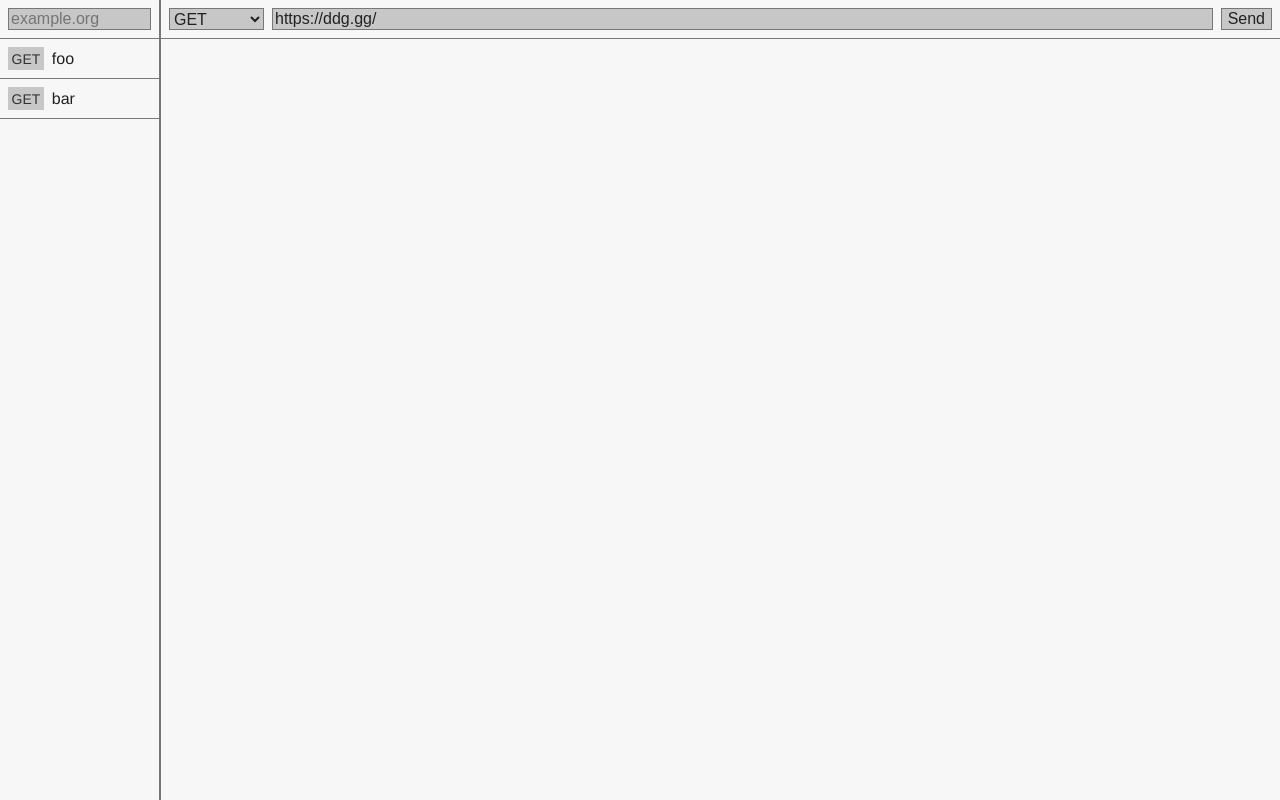
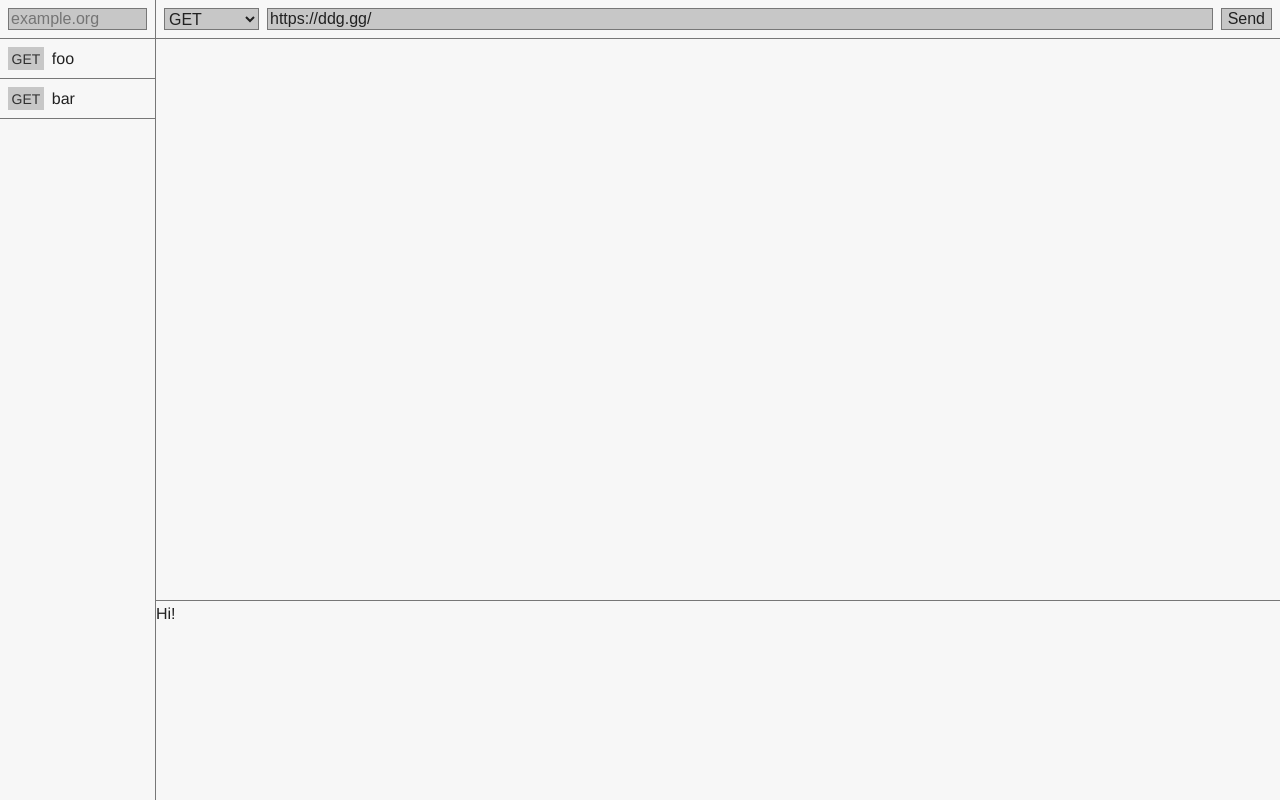
Before and after one commit to eyebrow-fish/starman, a Vue app: page / in a window 1280 px wide. Built offline with nearby package versions, Linux system fonts and the light colour scheme.

Commit message:
output pane with resizing

```diff
--- a/src/App.vue
+++ b/src/App.vue
@@ -1,17 +1,21 @@
 <template>
   <div class="main">
     <NavList/>
-    <QueryEditor/>
+    <div class="right-pane">
+      <QueryEditor/>
+      <OutputPane/>
+    </div>
   </div>
 </template>
 
 <script>
-import NavList from '@/query-list/QueryList'
-import QueryEditor from '@/query-editor/QueryEditor'
+import NavList from '@/query/QueryList'
+import QueryEditor from '@/query/QueryEditor'
+import OutputPane from '@/output/OutputPane'
 
 export default {
   name: 'App',
-  components: {QueryEditor, NavList},
+  components: {OutputPane, QueryEditor, NavList},
 }
 </script>
 
@@ -21,4 +25,11 @@ export default {
   width: 100%;
   height: 100%;
 }
+
+.right-pane {
+  display: flex;
+  flex-direction: column;
+  flex-grow: 1;
+  margin-left: -4px;
+}
 </style>
--- a/src/main.js
+++ b/src/main.js
@@ -1,29 +1,11 @@
 import {createApp} from 'vue'
 import App from './App.vue'
 import {createStore} from 'vuex'
+import queries from '@/vuex/queries'
 
 const store = createStore({
-  state: {
-    queryItems: [
-      {
-        id: 0,
-        name: 'foo',
-        method: 'GET',
-        url: 'https://ddg.gg/',
-      },
-      {
-        id: 1,
-        name: 'bar',
-        method: 'GET',
-        url: 'https://stackoverflow.com/',
-      },
-    ],
-    selectedId: 0,
-  },
-  mutations: {
-    setSelectedId(store, value) {
-      store.selectedId = value
-    },
+  modules: {
+    queries,
   },
 })
 
--- /dev/null
+++ b/src/output/OutputPane.vue
@@ -0,0 +1,16 @@
+<template>
+  <ResizablePane :min-size="200" isVertical>
+    <div class="output">Hi!</div>
+  </ResizablePane>
+</template>
+
+<script>
+import ResizablePane from '@/panes/ResizablePane'
+export default {
+  name: 'OutputPane',
+  components: {ResizablePane},
+}
+</script>
+
+<style scoped>
+</style>
--- /dev/null
+++ b/src/panes/ResizablePane.vue
@@ -0,0 +1,96 @@
+<template>
+  <div
+    class="resizable-pane"
+    :class="{vertical: isVertical, horizontal: !isVertical}"
+    :style="{
+      [isVertical ? 'height' : 'width']: `${size}px`,
+      [isVertical ? 'min-height' : 'min-width']: `${minSize}px`,
+    }"
+    draggable="false"
+  >
+    <div
+      class="resize-anchor"
+      :class="{resizing: resizing}"
+      @mousedown="startResize"
+      v-if="isVertical"
+    ></div>
+    <slot></slot>
+    <div
+      class="resize-anchor"
+      :class="{resizing: resizing}"
+      @mousedown="startResize"
+      v-if="!isVertical"
+    ></div>
+  </div>
+</template>
+
+<script>
+export default {
+  name: "ResizablePane",
+  props: {
+    minSize: {
+      type: Number,
+      required: true,
+    },
+    isVertical: Boolean,
+  },
+  data() {
+    return {
+      size: +this.minSize,
+      resizing: false,
+    }
+  },
+  mounted() {
+    document.addEventListener('mouseup', this.endResizeListener)
+  },
+  unmounted() {
+    document.removeEventListener('mouseup', this.endResizeListener)
+  },
+  methods: {
+    startResize() {
+      this.resizing = true
+      document.body.style.cursor = this.isVertical ? 'row-resize' : 'col-resize'
+      document.addEventListener('mousemove', this.resizeListener)
+    },
+    endResizeListener() {
+      if (!this.resizing) return
+      this.resizing = false
+      document.body.style.cursor = 'default'
+      document.removeEventListener('mousemove', this.resizeListener)
+    },
+    resizeListener(e) {
+      if (this.size >= this.minSize)
+        this.size += this.isVertical ? -e.movementY : e.movementX
+      else
+        this.size = this.minSize
+    },
+  },
+}
+</script>
+
+<style scoped>
+.resizable-pane {
+  display: flex;
+  z-index: 1;
+}
+
+.resizable-pane.vertical {
+  flex-direction: column;
+}
+
+.resizable-pane.horizontal .resize-anchor {
+  cursor: col-resize;
+  border-left: solid 1px var(--border-color);
+  border-right: solid 4px transparent;
+}
+
+.resizable-pane.vertical .resize-anchor {
+  cursor: row-resize;
+  border-top: solid 1px var(--border-color);
+  border-bottom: solid 4px transparent;
+}
+
+.resize-anchor:hover, .resize-anchor.resizing {
+  border-left-color: var(--accent-color);
+}
+</style>
--- a/src/query-list/QueryList.vue
+++ /dev/null
@@ -1,107 +0,0 @@
-<template>
-  <div class="list-main">
-    <div class="list" :style="{width: `${listWidth}px`}">
-      <div class="search-area">
-        <input class="search" type="text" v-model="search" placeholder="example.org">
-      </div>
-      <div v-for="item in items" :key="item.id">
-        <QueryItem :value="item" @click="selectItem(item)"/>
-      </div>
-    </div>
-    <div
-      class="resize-anchor"
-      :class="{resizing: resizing}"
-      @mousedown="startResize"
-    ></div>
-  </div>
-</template>
-
-<script>
-import QueryItem from '@/query-list/QueryItem'
-import {searchMatch} from '@/lib/strings'
-import {mapMutations, mapState} from 'vuex'
-
-export default {
-  name: 'NavList',
-  components: {QueryItem},
-  data() {
-    return {
-      search: '',
-      listWidth: 160,
-      resizing: false,
-    }
-  },
-  mounted() {
-    document.addEventListener('mouseup', this.endResizeListener)
-  },
-  unmounted() {
-    document.removeEventListener('mouseup', this.endResizeListener)
-  },
-  computed: {
-    ...mapState(['queryItems']),
-    items() {
-      return this.queryItems.filter(i =>
-        searchMatch(i.method, this.search) || searchMatch(i.name, this.search),
-      )
-    },
-  },
-  methods: {
-    ...mapMutations(['setSelectedId']),
-    selectItem(item) {
-      this.setSelectedId(item.id)
-    },
-    startResize() {
-      this.resizing = true
-      document.body.style.cursor = 'col-resize'
-      document.addEventListener('mousemove', this.resizeListener)
-    },
-    endResizeListener() {
-      if (!this.resizing) return
-      this.resizing = false
-      document.body.style.cursor = 'default'
-      document.removeEventListener('mousemove', this.resizeListener)
-    },
-    resizeListener(e) {
-      this.listWidth += e.movementX
-    },
-  },
-}
-</script>
-
-<style scoped>
-.list-main {
-  display: flex;
-  overflow-x: hidden;
-  z-index: 1;
-}
-
-.resize-anchor {
-  border-left: solid 1px var(--border-color);
-  cursor: col-resize;
-  border-right: solid 4px transparent;
-}
-
-.resize-anchor:hover, .resize-anchor.resizing {
-  border-left-color: var(--accent-color);
-}
-
-.list {
-  display: flex;
-  flex-direction: column;
-  overflow-y: auto;
-  min-width: 160px;
-  border-right: solid 1px var(--border-color);
-
-  background-color: var(--bg-color);
-  color: var(--fg-color);
-}
-
-.search-area {
-  padding: 0.5em;
-  border-bottom: solid 1px var(--border-color);
-}
-
-.search-area .search {
-  width: 100%;
-}
-</style>
--- a/src/query-editor/QueryEditor.vue
+++ b/src/query/QueryEditor.vue
@@ -1,17 +1,17 @@
 <template>
-  <div class="editor">
+  <div class="editor" draggable="false">
     <div class="head">
-      <select v-model="queryItem.method">
+      <select v-model="currentQueryItem.method">
         <option v-for="method in methods" :key="method" :value="method" :label="method"/>
       </select>
-      <input type="text" class="url" v-model="queryItem.url" placeholder="https://example.org/">
+      <input type="text" class="url" v-model="currentQueryItem.url" placeholder="https://example.org/">
       <button>Send</button>
     </div>
   </div>
 </template>
 
 <script>
-import {mapState} from 'vuex'
+import {mapGetters} from 'vuex'
 import methods from '@/lib/methods'
 
 export default {
@@ -22,10 +22,7 @@ export default {
     }
   },
   computed: {
-    ...mapState(['queryItems', 'selectedId']),
-    queryItem() {
-      return this.queryItems.find(item => item.id === this.selectedId)
-    },
+    ...mapGetters('queries', ['currentQueryItem']),
   },
 }
 </script>
@@ -34,8 +31,8 @@ export default {
 .editor {
   background-color: var(--bg-color);
   color: var(--fg-color);
-  margin-left: -4px;
   flex-grow: 1;
+  min-height: 200px;
 }
 
 .head {
--- /dev/null
+++ b/src/query/QueryList.vue
@@ -0,0 +1,64 @@
+<template>
+  <ResizablePane :min-size="160">
+    <div class="list">
+      <div class="search-area">
+        <input class="search" type="text" v-model="search" placeholder="example.org">
+      </div>
+      <div v-for="item in items" :key="item.id">
+        <QueryItem :value="item" @click="selectItem(item)"/>
+      </div>
+    </div>
+  </ResizablePane>
+</template>
+
+<script>
+import ResizablePane from '@/panes/ResizablePane'
+import QueryItem from '@/query/QueryItem'
+import {searchMatch} from '@/lib/strings'
+import {mapMutations, mapState} from 'vuex'
+
+export default {
+  name: 'NavList',
+  components: {ResizablePane, QueryItem},
+  data() {
+    return {
+      search: '',
+    }
+  },
+  computed: {
+    ...mapState('queries', ['queryItems']),
+    items() {
+      return this.queryItems.filter(i =>
+        searchMatch(i.method, this.search) || searchMatch(i.name, this.search),
+      )
+    },
+  },
+  methods: {
+    ...mapMutations('queries', ['setSelectedId']),
+    selectItem(item) {
+      this.setSelectedId(item.id)
+    },
+  },
+}
+</script>
+
+<style scoped>
+.list {
+  display: flex;
+  flex-direction: column;
+  overflow-y: auto;
+
+  background-color: var(--bg-color);
+  color: var(--fg-color);
+  width: 100%;
+}
+
+.search-area {
+  padding: 0.5em;
+  border-bottom: solid 1px var(--border-color);
+}
+
+.search-area .search {
+  width: 100%;
+}
+</style>
--- /dev/null
+++ b/src/vuex/queries.js
@@ -0,0 +1,30 @@
+export default {
+  namespaced: true,
+  state: {
+    queryItems: [
+      {
+        id: 0,
+        name: 'foo',
+        method: 'GET',
+        url: 'https://ddg.gg/',
+      },
+      {
+        id: 1,
+        name: 'bar',
+        method: 'GET',
+        url: 'https://stackoverflow.com/',
+      },
+    ],
+    selectedId: 0,
+  },
+  getters: {
+    currentQueryItem(store) {
+      return store.queryItems.find(i => i.id === store.selectedId)
+    },
+  },
+  mutations: {
+    setSelectedId(store, value) {
+      store.selectedId = value
+    },
+  },
+}
```
Also changed, not shown: src/query/QueryItem.vue (renamed from src/query-list/QueryItem.vue).
